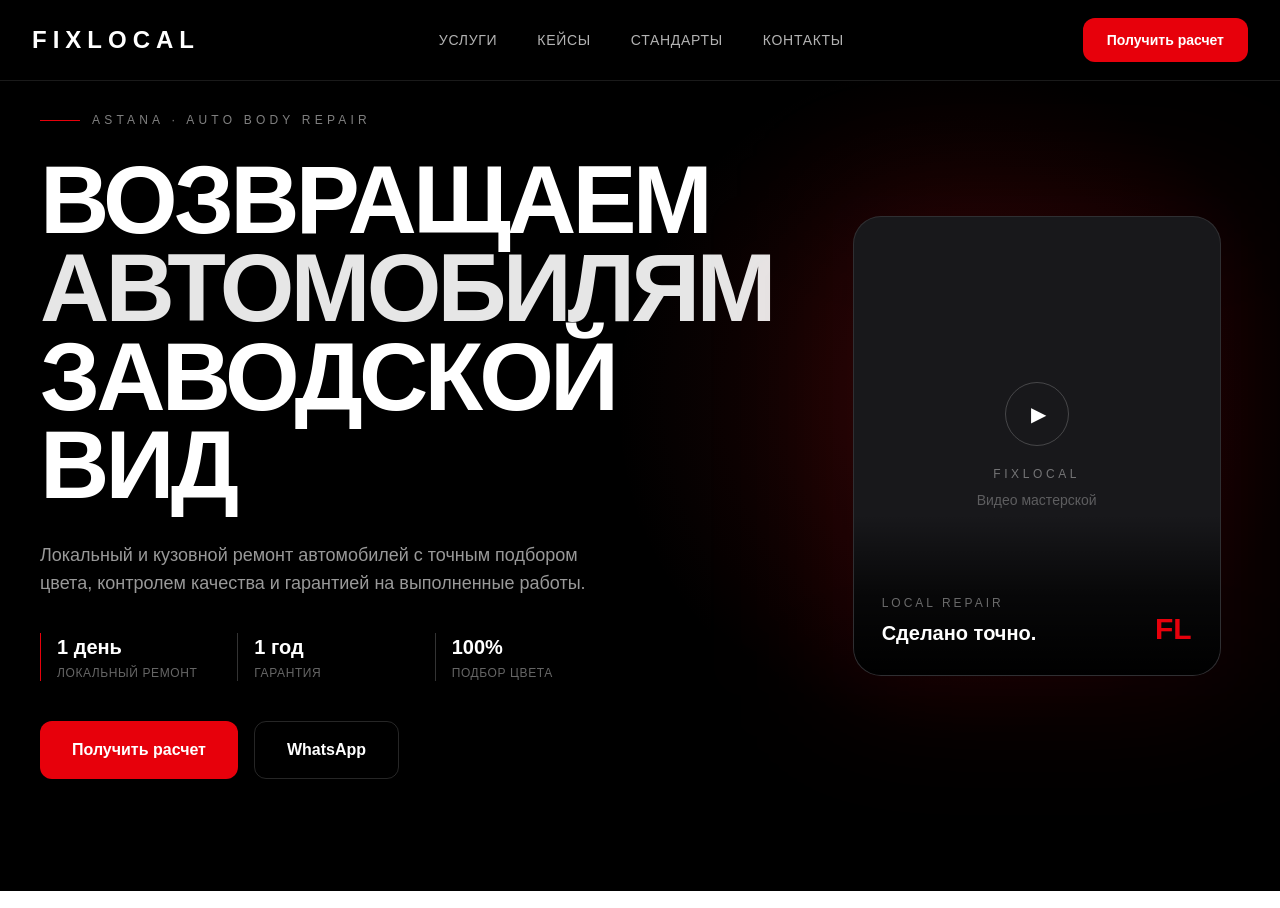
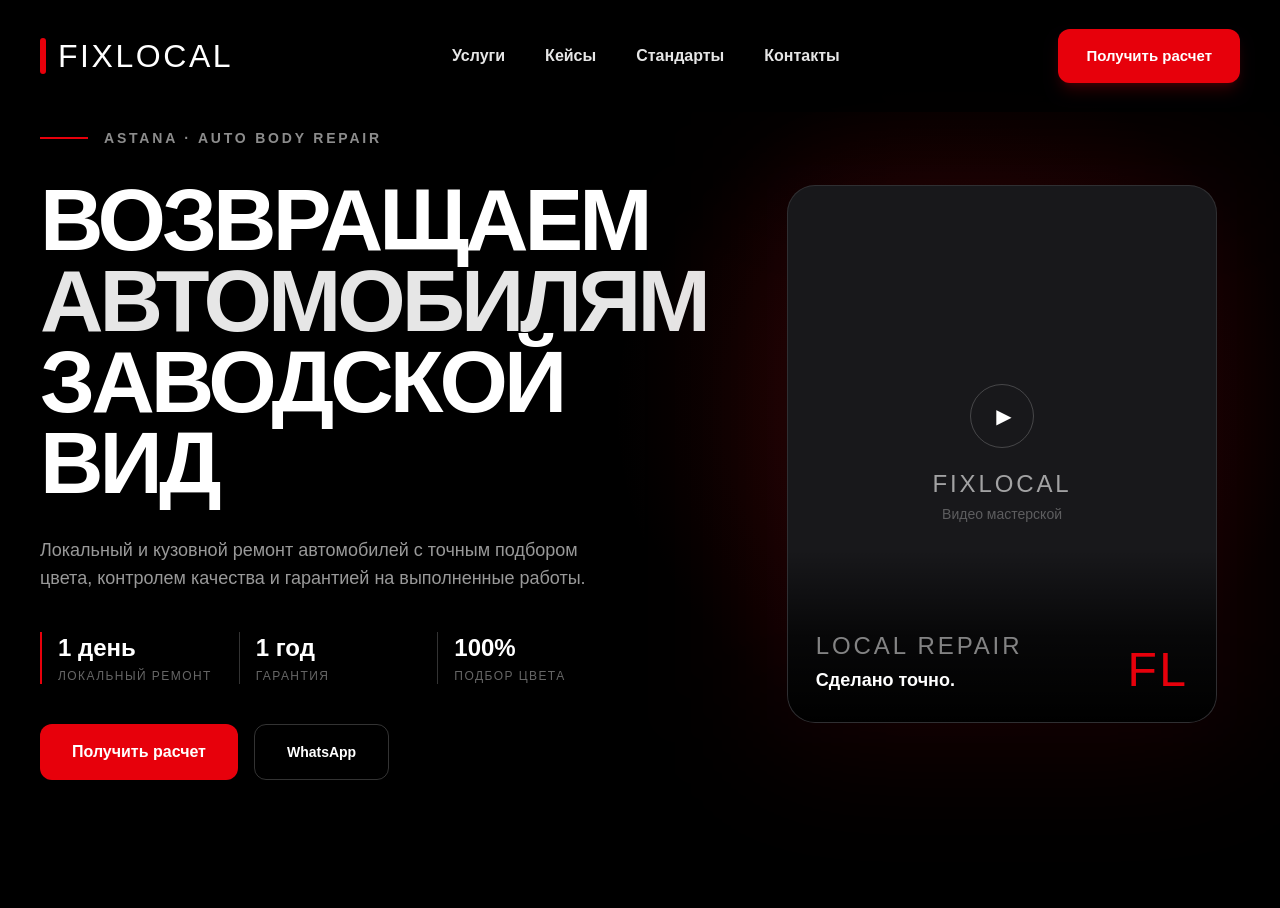
Before and after one commit to altiyerzhan-alt/fixlocal-web, a Next.js app: page / in a window 1280 px wide. Built offline with nearby package versions, Linux system fonts and the light colour scheme.

Commit message:
Apply FixLocal brand typography to Header and Hero

```diff
--- a/app/layout.tsx
+++ b/app/layout.tsx
@@ -1,20 +1,23 @@
 import type { Metadata } from "next";
-import { Geist, Geist_Mono } from "next/font/google";
+import { Bebas_Neue, Montserrat } from "next/font/google";
 import "./globals.css";
 
-const geistSans = Geist({
-  variable: "--font-geist-sans",
+const bebasNeue = Bebas_Neue({
+  variable: "--font-bebas",
+  weight: "400",
   subsets: ["latin"],
 });
 
-const geistMono = Geist_Mono({
-  variable: "--font-geist-mono",
-  subsets: ["latin"],
+const montserrat = Montserrat({
+  variable: "--font-montserrat",
+  subsets: ["latin", "cyrillic"],
+  weight: ["400", "500", "600", "700"],
 });
 
 export const metadata: Metadata = {
-  title: "Create Next App",
-  description: "Generated by create next app",
+  title: "FixLocal — Локальный ремонт автомобилей",
+  description:
+    "Локальный и кузовной ремонт автомобилей. Точный подбор цвета, быстрый ремонт и гарантия.",
 };
 
 export default function RootLayout({
@@ -24,10 +27,12 @@ export default function RootLayout({
 }>) {
   return (
     <html
-      lang="en"
-      className={`${geistSans.variable} ${geistMono.variable} h-full antialiased`}
+      lang="ru"
+      className={`${bebasNeue.variable} ${montserrat.variable} h-full antialiased`}
     >
-      <body className="min-h-full flex flex-col">{children}</body>
+      <body className="min-h-full bg-black font-montserrat">
+        {children}
+      </body>
     </html>
   );
 }
--- a/components/layout/Header.tsx
+++ b/components/layout/Header.tsx
@@ -1,31 +1,53 @@
 export default function Header() {
   return (
-    <header className="fixed top-0 left-0 z-50 w-full border-b border-white/10 bg-black/70 backdrop-blur-md">
-      <div className="mx-auto flex h-20 max-w-7xl items-center justify-between px-8">
+    <header className="fixed left-0 right-0 top-0 z-[9999] bg-black/75 backdrop-blur-xl">
+      <div className="mx-auto flex h-28 w-full max-w-7xl items-center justify-between px-6 sm:px-8 lg:px-10">
 
-        <div className="text-2xl font-bold tracking-[0.25em] text-white">
-          FIXLOCAL
-        </div>
+        {/* Logo */}
+        <a
+          href="#"
+          className="group flex items-center gap-3"
+        >
+          <span className="h-9 w-1.5 rounded-full bg-red-600 transition-all duration-300 group-hover:h-11" />
 
+          <span className="font-bebas text-[32px] tracking-[0.08em] text-white">
+            FIXLOCAL
+          </span>
+        </a>
+
+        {/* Navigation */}
         <nav className="hidden items-center gap-10 lg:flex">
-          <a href="#" className="text-sm uppercase tracking-wider text-white/70 transition hover:text-red-500">
+          <a
+            href="#services"
+            className="font-montserrat text-[16px] font-semibold text-white/90 transition duration-300 hover:text-red-500"
+          >
             Услуги
           </a>
 
-          <a href="#" className="text-sm uppercase tracking-wider text-white/70 transition hover:text-red-500">
+          <a
+            href="#cases"
+            className="font-montserrat text-[16px] font-semibold text-white/90 transition duration-300 hover:text-red-500"
+          >
             Кейсы
           </a>
 
-          <a href="#" className="text-sm uppercase tracking-wider text-white/70 transition hover:text-red-500">
+          <a
+            href="#standards"
+            className="font-montserrat text-[16px] font-semibold text-white/90 transition duration-300 hover:text-red-500"
+          >
             Стандарты
           </a>
 
-          <a href="#" className="text-sm uppercase tracking-wider text-white/70 transition hover:text-red-500">
+          <a
+            href="#contacts"
+            className="font-montserrat text-[16px] font-semibold text-white/90 transition duration-300 hover:text-red-500"
+          >
             Контакты
           </a>
         </nav>
 
-        <button className="rounded-xl bg-red-600 px-6 py-3 text-sm font-semibold text-white transition hover:bg-red-500">
+        {/* CTA */}
+        <button className="font-montserrat rounded-xl bg-red-600 px-7 py-4 text-[15px] font-bold text-white shadow-lg shadow-red-600/20 transition duration-300 hover:scale-105 hover:bg-red-500">
           Получить расчет
         </button>
 
--- a/components/sections/Hero.tsx
+++ b/components/sections/Hero.tsx
@@ -3,123 +3,145 @@ import Button from "@/components/ui/Button";
 export default function Hero() {
   return (
     <section className="relative min-h-screen overflow-hidden bg-black text-white">
-      {/* Фоновый градиент */}
+      {/* Background */}
       <div className="absolute inset-0 bg-[radial-gradient(circle_at_75%_45%,rgba(220,38,38,0.16),transparent_32%)]" />
 
-      <div className="relative mx-auto flex min-h-screen w-full max-w-7xl items-center px-6 py-28 sm:px-8 lg:px-10">
+      <div className="relative mx-auto flex min-h-screen w-full max-w-7xl items-center px-6 py-32 sm:px-8 lg:px-10">
         <div className="grid w-full items-center gap-14 lg:grid-cols-[1.05fr_0.95fr] lg:gap-20">
 
-          {/* Левая часть */}
+          {/* LEFT */}
           <div className="max-w-3xl">
 
-            <div className="mb-7 flex items-center gap-3">
-              <span className="h-px w-10 bg-red-600" />
+            {/* Label */}
+            <div className="mb-8 flex items-center gap-4">
+              <span className="h-[2px] w-12 bg-red-600" />
 
-              <span className="text-xs font-medium uppercase tracking-[0.35em] text-white/50">
+              <span className="font-montserrat text-sm font-semibold uppercase tracking-[0.2em] text-white/55">
                 Astana · Auto Body Repair
               </span>
             </div>
 
-            <h1 className="text-5xl font-black uppercase leading-[0.92] tracking-[-0.04em] sm:text-6xl lg:text-8xl">
+            {/* Main heading */}
+            <h1 className="font-montserrat text-5xl font-extrabold uppercase leading-[0.92] tracking-[-0.045em] sm:text-6xl lg:text-[88px]">
               Возвращаем
               <br />
-              <span className="text-white/90">автомобилям</span>
+              <span className="text-white/90">
+                автомобилям
+              </span>
               <br />
-              заводской вид
+              <span className="text-white">
+                заводской вид
+              </span>
             </h1>
 
-            <p className="mt-8 max-w-xl text-base leading-7 text-white/60 sm:text-lg">
+            {/* Description */}
+            <p className="mt-8 max-w-xl font-montserrat text-base font-medium leading-7 text-white/60 sm:text-lg">
               Локальный и кузовной ремонт автомобилей с точным подбором цвета,
               контролем качества и гарантией на выполненные работы.
             </p>
 
-            {/* Преимущества */}
-            <div className="mt-9 grid max-w-xl grid-cols-1 gap-4 sm:grid-cols-3">
+            {/* Advantages */}
+            <div className="mt-10 grid max-w-xl grid-cols-1 gap-5 sm:grid-cols-3">
 
-              <div className="border-l border-red-600 pl-4">
-                <div className="text-xl font-bold">1 день</div>
-                <div className="mt-1 text-xs uppercase tracking-wider text-white/40">
+              <div className="border-l-2 border-red-600 pl-4">
+                <div className="font-montserrat text-2xl font-bold">
+                  1 день
+                </div>
+
+                <div className="mt-1 font-montserrat text-xs font-medium uppercase tracking-[0.12em] text-white/40">
                   локальный ремонт
                 </div>
               </div>
 
               <div className="border-l border-white/20 pl-4">
-                <div className="text-xl font-bold">1 год</div>
-                <div className="mt-1 text-xs uppercase tracking-wider text-white/40">
+                <div className="font-montserrat text-2xl font-bold">
+                  1 год
+                </div>
+
+                <div className="mt-1 font-montserrat text-xs font-medium uppercase tracking-[0.12em] text-white/40">
                   гарантия
                 </div>
               </div>
 
               <div className="border-l border-white/20 pl-4">
-                <div className="text-xl font-bold">100%</div>
-                <div className="mt-1 text-xs uppercase tracking-wider text-white/40">
+                <div className="font-montserrat text-2xl font-bold">
+                  100%
+                </div>
+
+                <div className="mt-1 font-montserrat text-xs font-medium uppercase tracking-[0.12em] text-white/40">
                   подбор цвета
                 </div>
               </div>
 
             </div>
 
-            {/* Кнопки */}
+            {/* Buttons */}
             <div className="mt-10 flex flex-wrap gap-4">
+
               <Button>
                 Получить расчет
               </Button>
 
               <a
                 href="https://wa.me/"
-                className="inline-flex items-center justify-center rounded-xl border border-white/15 px-8 py-4 font-semibold text-white transition-all duration-300 hover:border-white/40 hover:bg-white/5"
+                className="inline-flex items-center justify-center rounded-xl border border-white/20 px-8 py-4 font-montserrat text-sm font-bold text-white transition-all duration-300 hover:border-white/50 hover:bg-white/5"
               >
                 WhatsApp
               </a>
+
             </div>
 
           </div>
 
-          {/* Правая часть */}
+          {/* RIGHT */}
           <div className="relative">
 
             <div className="absolute -inset-5 rounded-[2rem] bg-red-600/10 blur-3xl" />
 
             <div className="relative aspect-[4/5] overflow-hidden rounded-[1.75rem] border border-white/10 bg-zinc-900">
 
-              {/* Временная заглушка под видео */}
+              {/* Video placeholder */}
               <div className="absolute inset-0 flex items-center justify-center">
                 <div className="text-center">
 
-                  <div className="mx-auto mb-5 flex h-16 w-16 items-center justify-center rounded-full border border-white/20">
-                    <span className="ml-1 text-xl">▶</span>
+                  <div className="mx-auto mb-5 flex h-16 w-16 items-center justify-center rounded-full border border-white/20 transition duration-300 hover:border-red-600">
+                    <span className="ml-1 text-xl">
+                      ▶
+                    </span>
                   </div>
 
-                  <p className="text-xs uppercase tracking-[0.3em] text-white/40">
+                  <p className="font-bebas text-2xl tracking-[0.12em] text-white/60">
                     FIXLOCAL
                   </p>
 
-                  <p className="mt-2 text-sm text-white/30">
+                  <p className="mt-1 font-montserrat text-sm text-white/30">
                     Видео мастерской
                   </p>
 
                 </div>
               </div>
 
-              {/* Нижняя подпись */}
+              {/* Bottom info */}
               <div className="absolute bottom-0 left-0 right-0 bg-gradient-to-t from-black via-black/70 to-transparent p-7 pt-20">
+
                 <div className="flex items-end justify-between">
 
                   <div>
-                    <p className="text-xs uppercase tracking-[0.25em] text-white/40">
-                      Local Repair
+                    <p className="font-bebas text-2xl tracking-[0.12em] text-white/50">
+                      LOCAL REPAIR
                     </p>
 
-                    <p className="mt-2 text-xl font-semibold">
+                    <p className="mt-1 font-montserrat text-lg font-semibold">
                       Сделано точно.
                     </p>
                   </div>
 
-                  <div className="text-3xl font-black text-red-600">
+                  <div className="font-bebas text-5xl tracking-[0.05em] text-red-600">
                     FL
                   </div>
 
                 </div>
+
               </div>
 
             </div>
```
